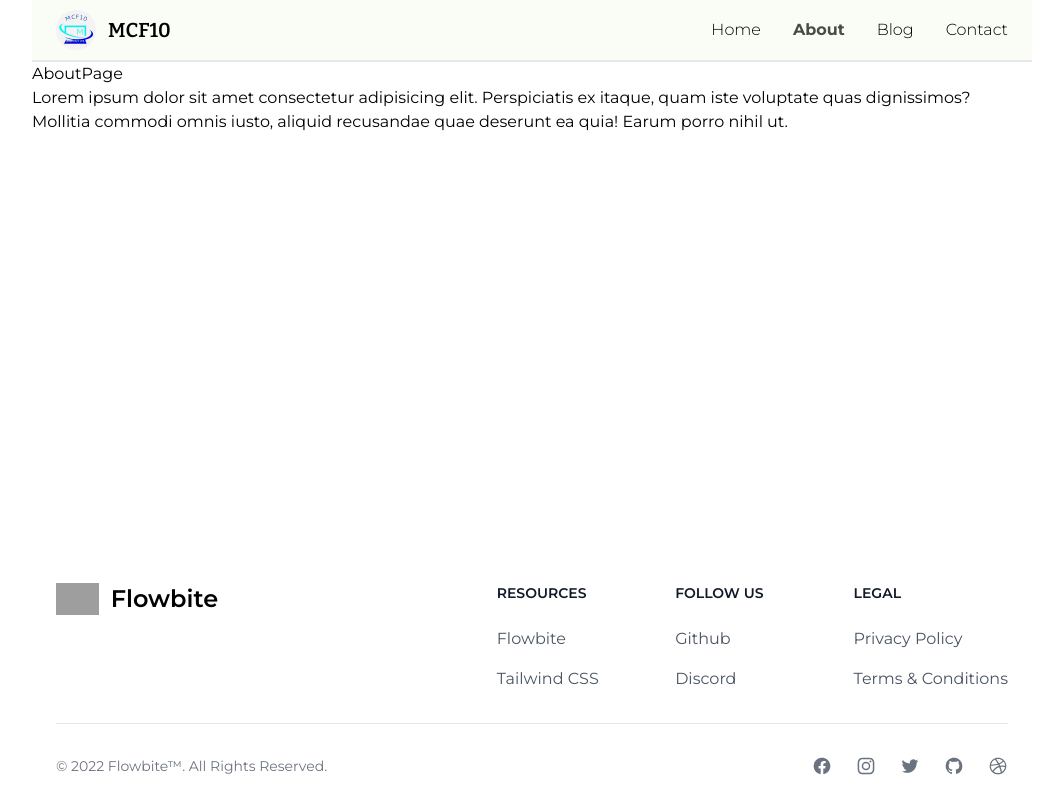
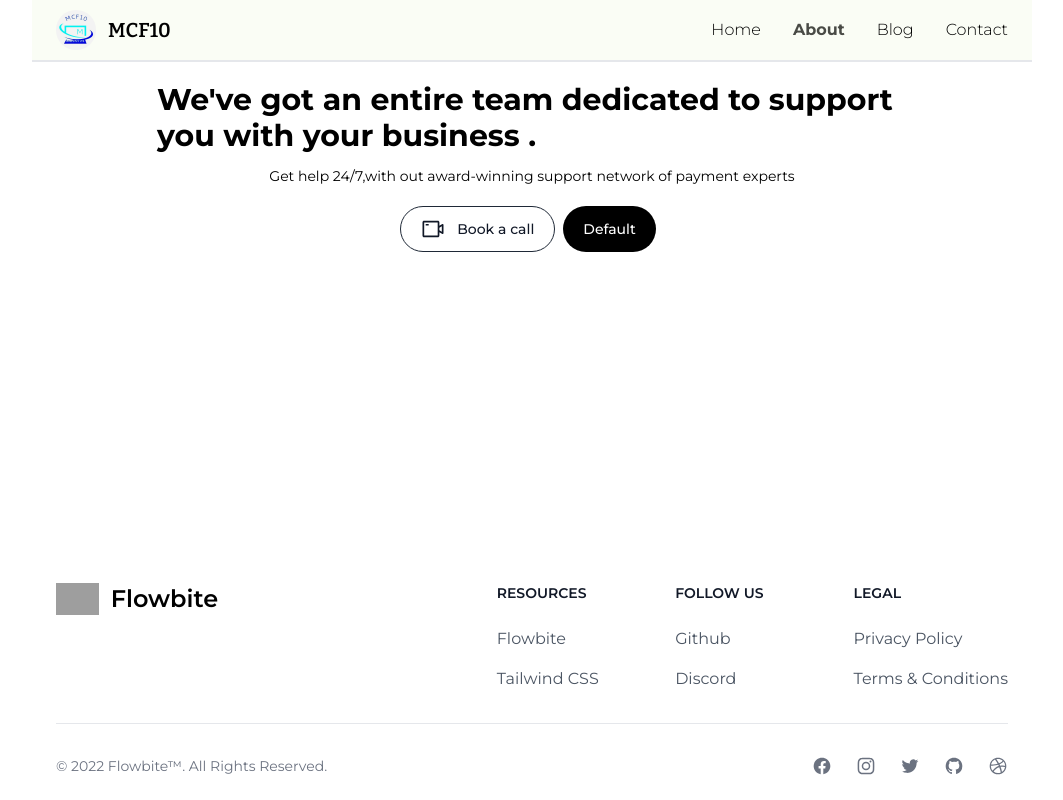
Before and after one commit to Yehtetaung158/team_tast, a React (Vite) app: page /about in a window 1280 px wide. Shown: the whole page, without its empty margins (108-1171 px from the left). Built offline with nearby package versions, Linux system fonts and the light colour scheme; grey boxes are pictures that could not be loaded.

Commit message:
feat: update

```diff
--- a/src/feature/about/page/AboutPage.jsx
+++ b/src/feature/about/page/AboutPage.jsx
@@ -1,14 +1,33 @@
 import React from "react";
+import { AiOutlineVideoCamera } from "react-icons/ai";
 
 const AboutPage = () => {
   return (
     <div>
-      AboutPage
-      <p>
-        Lorem ipsum dolor sit amet consectetur adipisicing elit. Perspiciatis ex
-        itaque, quam iste voluptate quas dignissimos? Mollitia commodi omnis
-        iusto, aliquid recusandae quae deserunt ea quia! Earum porro nihil ut.
-      </p>
+      <div className="w-3/4 mx-auto mt-5">
+        <h1 className="font-bold text-3xl">
+          We've got an entire team dedicated to support you with your business .
+        </h1>
+        <p className="text-sm text-center mt-3">
+          Get help 24/7,with out award-winning support network of payment
+          experts
+        </p>
+        <div className="flex justify-center mt-5">
+          <button
+            type="button"
+            class="text-gray-900 p-2 flex items-center justify-center gap-3 hover:text-white border border-gray-800 hover:bg-gray-900 focus:ring-4 focus:outline-none focus:ring-gray-300 font-medium rounded-full text-sm px-5 py-2.5 text-center me-2 mb-2 dark:border-gray-600 dark:text-gray-400 dark:hover:text-white dark:hover:bg-gray-600 dark:focus:ring-gray-800"
+          >
+            <AiOutlineVideoCamera className="text-2xl" />
+            Book a call
+          </button>
+          <button
+            type="button"
+            class="text-white bg-black  focus:outline-none focus:ring-4 focus:ring-blue-300 font-medium rounded-full text-sm px-5 py-2.5 text-center me-2 mb-2 dark:bg-blue-600 dark:hover:bg-blue-700 dark:focus:ring-blue-800"
+          >
+            Default
+          </button>
+        </div>
+      </div>
     </div>
   );
 };
```
